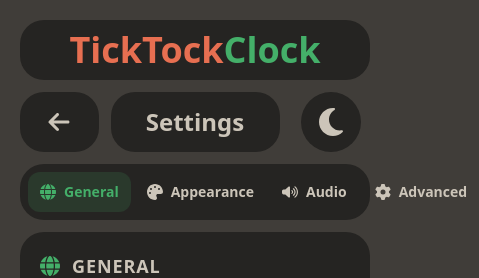
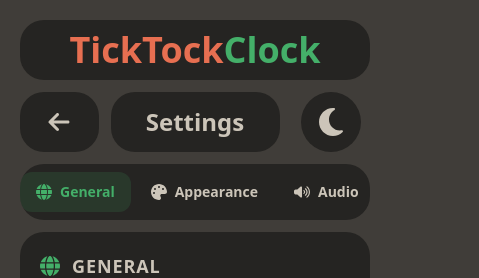
Before and after one commit to jesu-m0/TickTockClock, a React (Vite) app in the folder TickTockClock/: page /settings/general in a window 390 px wide. Shown: the top 278 px of the page, 479 px wide, since content can reach past the window. Built offline with nearby package versions, Linux system fonts and the light colour scheme.

Commit message:
fix: mobile navbar

```diff
--- a/TickTockClock/src/components/Settings/SettingsPage.tsx
+++ b/TickTockClock/src/components/Settings/SettingsPage.tsx
@@ -76,13 +76,13 @@ const SettingsPage: React.FC = () => {
         </div>
 
         {/* ===== MOBILE TAB BAR ===== */}
-        <div className="lg:hidden mt-3 rounded-3xl bg-surface dark:bg-surfaceDark p-2 flex gap-1">
+        <div className="lg:hidden mt-3 rounded-3xl bg-surface dark:bg-surfaceDark p-2 flex gap-1 overflow-x-auto snap-x snap-mandatory scrollbar-hide">
           {navItems.map((item) => (
             <NavLink
               key={item.to}
               to={item.to}
               className={({ isActive }) =>
-                `flex-1 flex items-center justify-center gap-2 rounded-xl px-3 py-2.5 font-semibold text-sm transition-colors duration-200
+                `shrink-0 flex items-center justify-center gap-2 rounded-xl px-4 py-2.5 font-semibold text-sm transition-colors duration-200 snap-start
                 ${isActive
                   ? 'bg-primary/15 text-primary'
                   : 'text-baseClr dark:text-muted'
--- a/TickTockClock/src/index.css
+++ b/TickTockClock/src/index.css
@@ -31,7 +31,7 @@
   --color-muted: 203 243 240;         /* light mint #CBF3F0 */
 }
 
-/* Coral Reef theme */
+/* Oceanic Cactus theme */
 /* https://coolors.co/palette/1a535c-4ecdc4-f7fff7-ff6b6b-ffe66d */
 [data-color-theme="coral"] {
   --color-primary: 78 205 196;          /* teal #4ECDC4 */
@@ -85,3 +85,12 @@ a, div {
 ::-webkit-scrollbar-button {
       display: none; /* Hide arrow buttons */
 }
+
+/* Hide scrollbar for swipeable tab bars */
+.scrollbar-hide::-webkit-scrollbar {
+  display: none;
+}
+.scrollbar-hide {
+  -ms-overflow-style: none;
+  scrollbar-width: none;
+}
```
